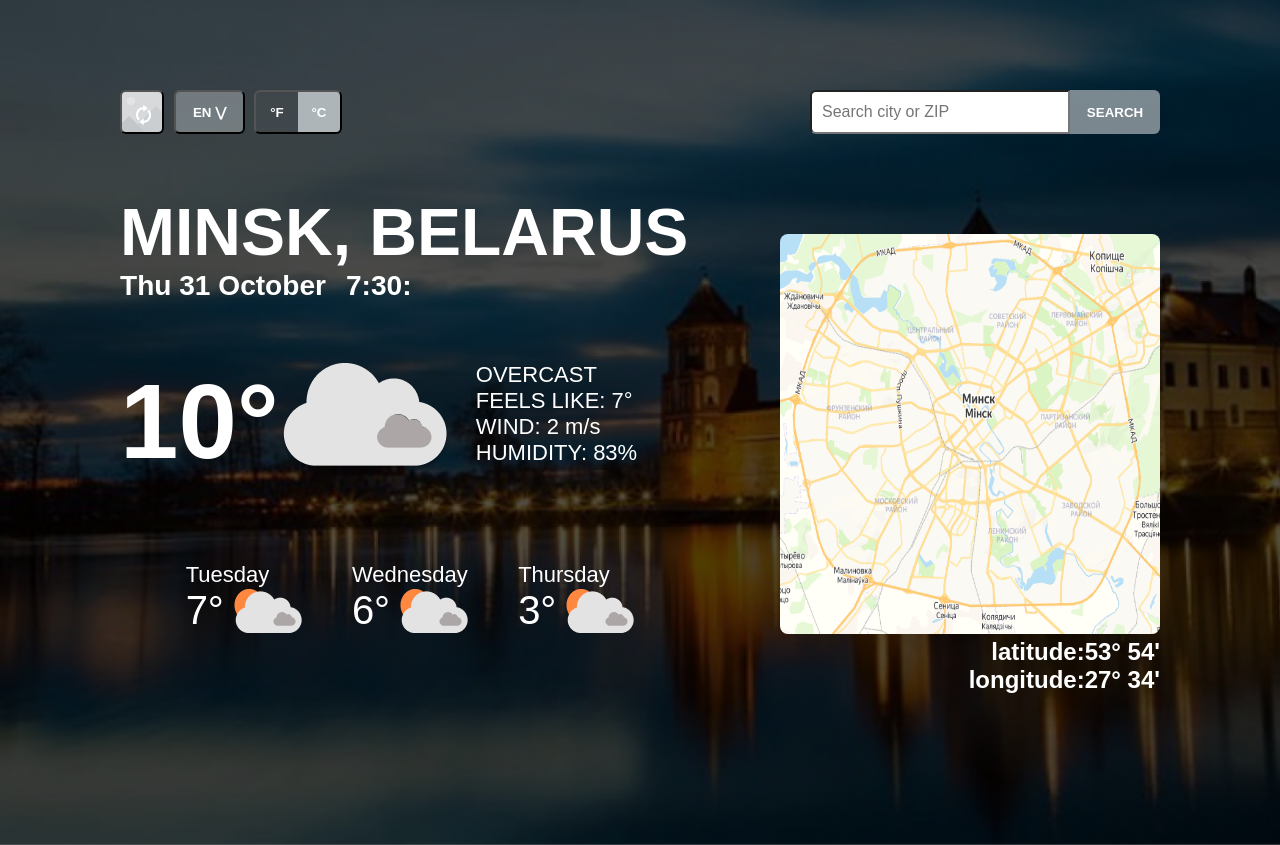
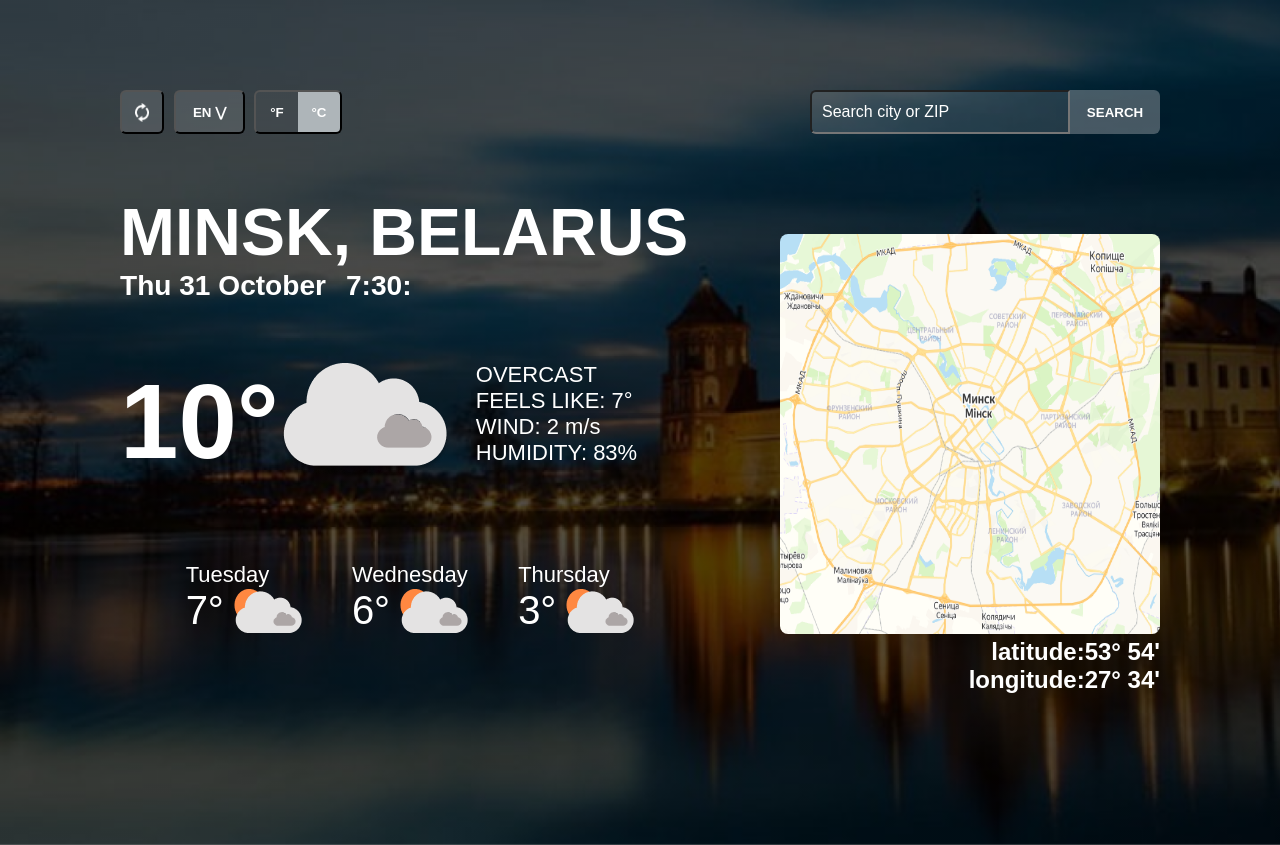
Before and after one commit to VasiliiDubik/Vasiliidubik-weatherForecast, a plain HTML site: page index.html in a window 1280 px wide. Drawn offline with Linux system fonts and the light colour scheme.

Commit message:
Editing the refresh-button and input according to the Figma design.

```diff
--- a/index.css
+++ b/index.css
@@ -52,15 +52,17 @@ body {
   height: 44px;
   display: flex;
   flex-wrap: wrap;
-  /* gap: 40px; */
 }
 
 .refresh-button {
   width: 44px;
   height: 44px;
-  background-image: url(./img/Refresh\ BG.png);
+  background-color: rgba(174, 181, 185, 0.2);
   border-radius: 6px;
-  color: white;
+  background-image: url("./img/Refresh\ BG2.png");
+  background-size: 35%;
+  background-repeat: no-repeat;
+  background-position: center;
 }
 
 .lang-box {
@@ -73,7 +75,7 @@ body {
 .lang-en {
   width: 71px;
   height: 44px;
-  background-color: rgba(174, 181, 185, 0.5);
+  background-color: rgba(174, 181, 185, 0.2);
   color: white;
   font-weight: bold;
   border-radius: 6px;
@@ -139,12 +141,18 @@ body {
   padding: 0 10px;
   border-radius: 6px 0 0 6px;
   font-size: 16px;
+  background-color: rgba(174, 181, 185, 0.2);
+  color: white;
+}
+
+.search-input::placeholder {
+  color: white;
 }
 
 .search-button {
   width: 90px;
   height: 44px;
-  background-color: rgba(174, 181, 185, 0.7);
+  background-color: rgba(174, 181, 185, 0.4);
   border-radius: 0 6px 6px 0;
   border: none;
   color: white;
```
Also changed, not shown: img/Refresh BG.png (deleted), img/Refresh BG1.png (added), img/Refresh BG2.png (added).
